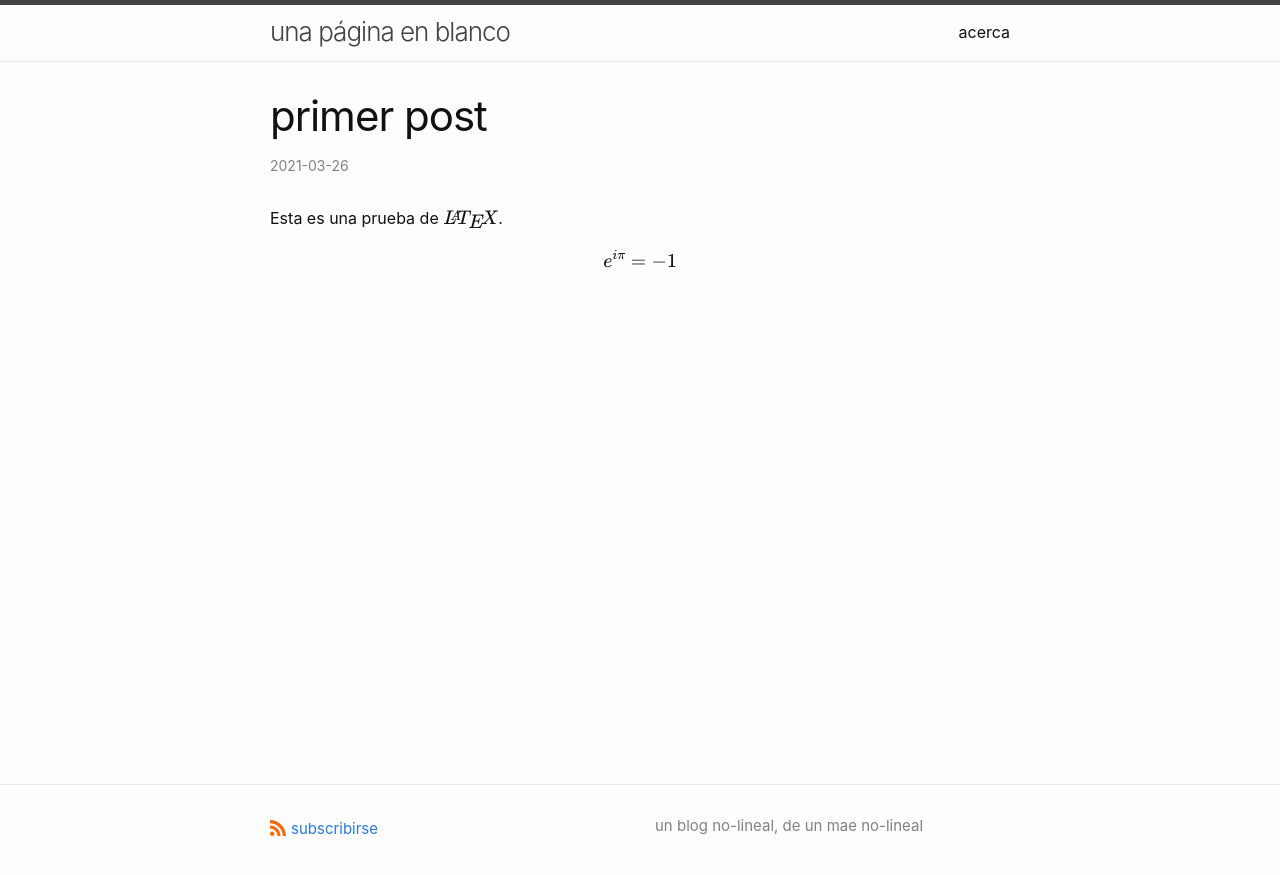
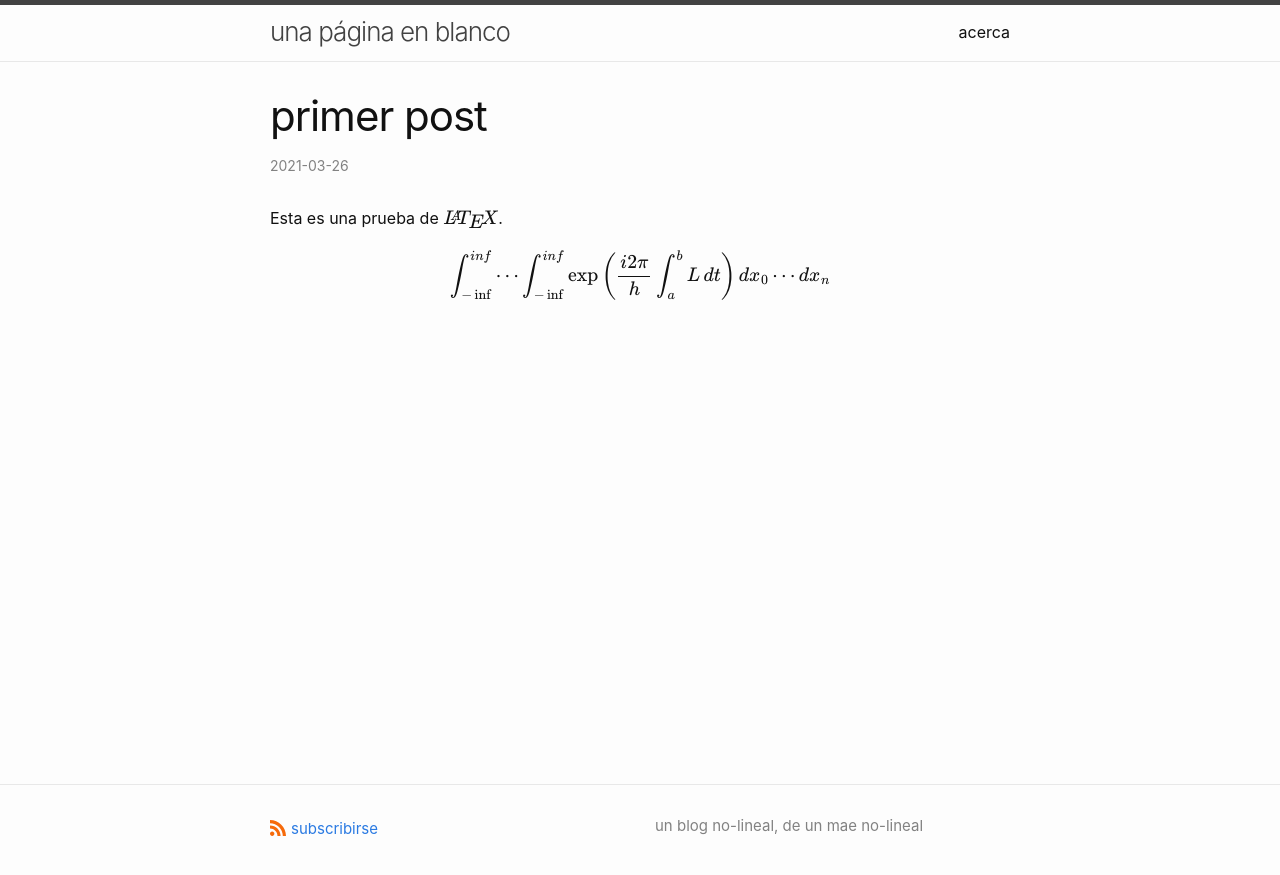
Before and after one commit to eguevaralopez/eguevaralopez.github.io, a Jekyll site: the page built from _posts/2021-03-26-primer-post.markdown, in a window 1280 px wide. Shown: the top 875 px of the page. Built offline with Jekyll 4.4.1, drawn with Linux system fonts in a browser that asks for light colours.

Commit message:
primer post

```diff
--- a/_posts/2021-03-26-primer-post.markdown
+++ b/_posts/2021-03-26-primer-post.markdown
@@ -8,4 +8,6 @@
 
 Esta es una prueba de $$\LaTeX$$.
 
-$$e^{i\pi}=-1$$
+$$
+\int_{-\inf}^{inf}\cdots\int_{-\inf}^{inf}\mathrm{exp}\left(\frac{i2\pi}{h}\int_a^bL\,dt\right)\,dx_0\cdots dx_n
+$$
```
